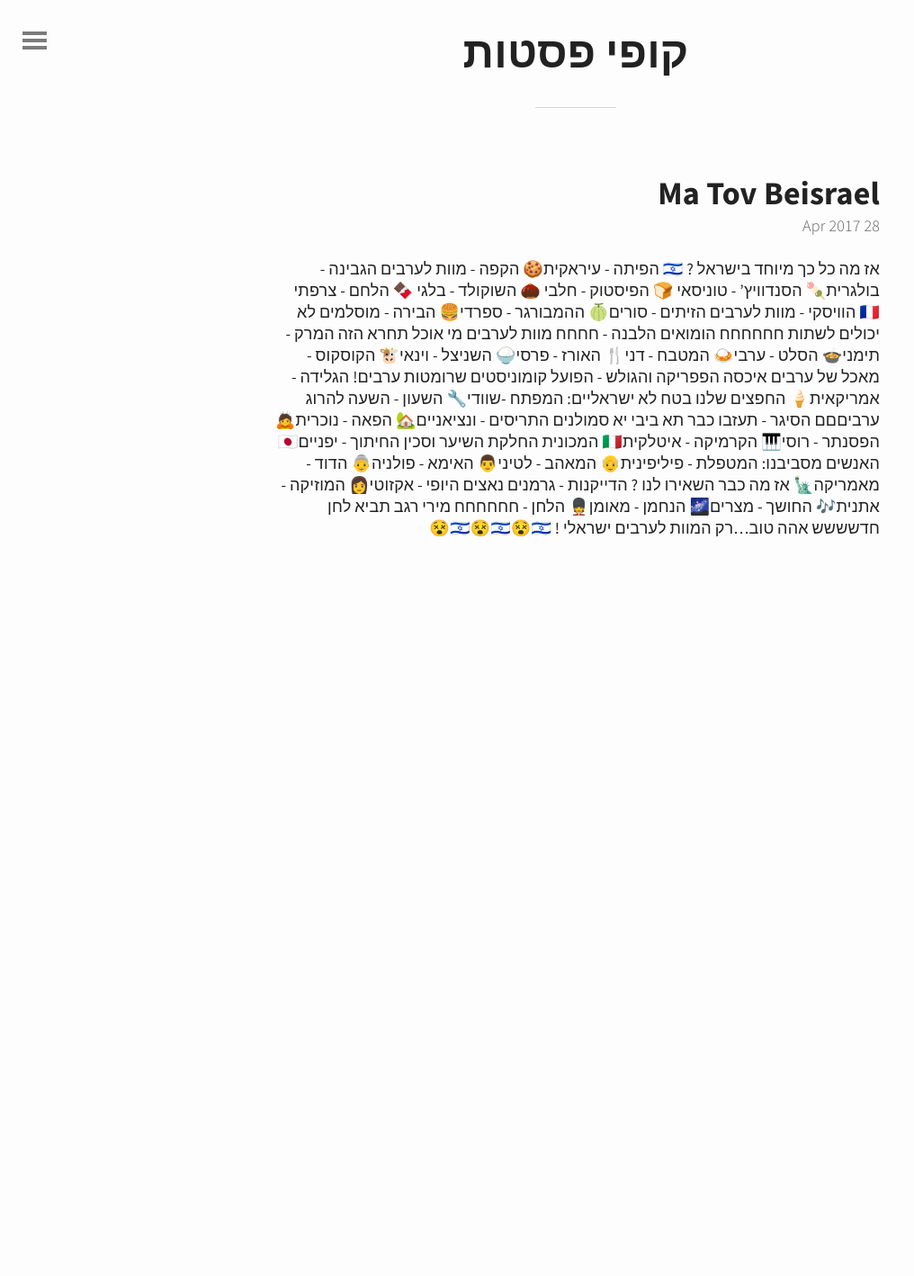
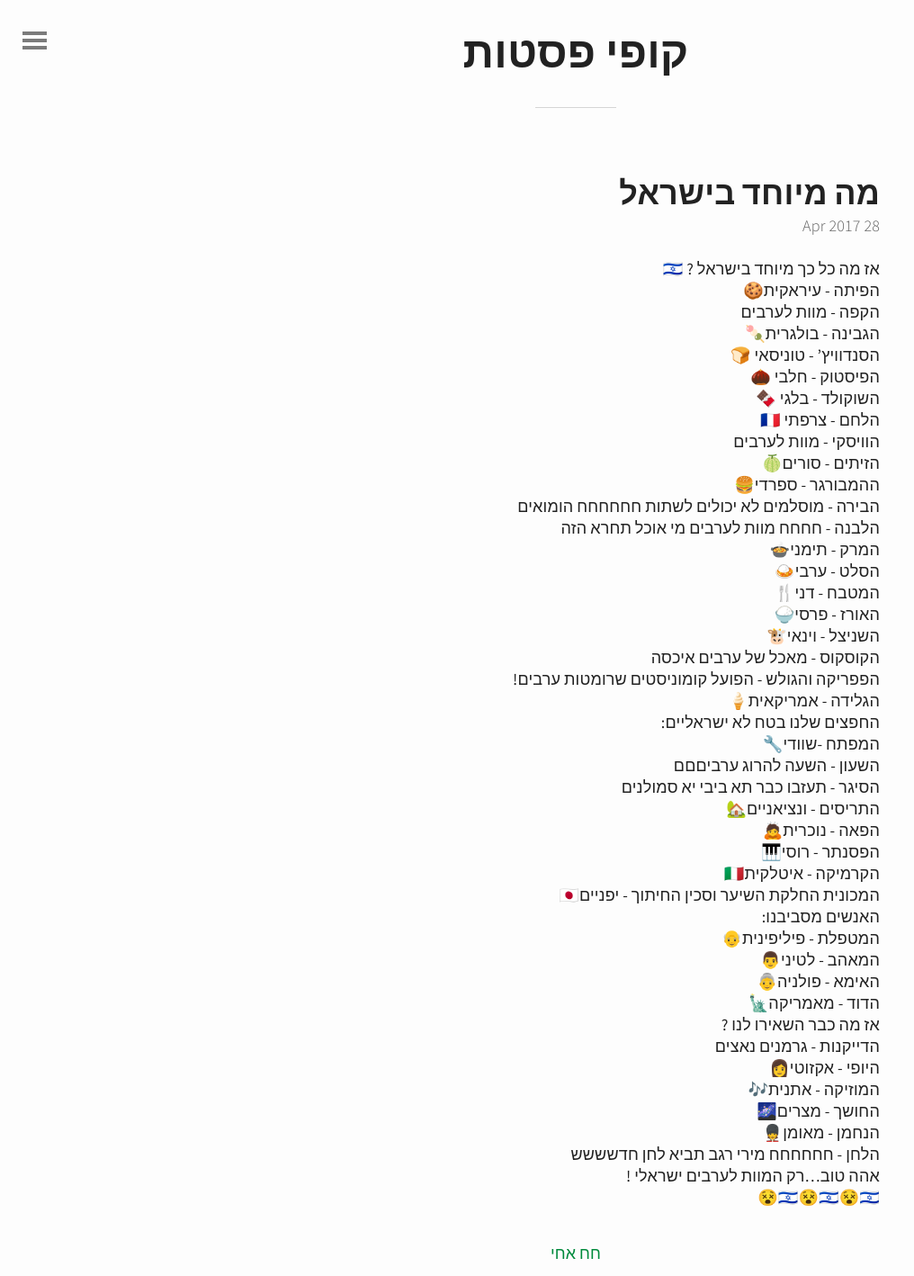
Before and after one commit to copypastot/copypastot.github.io, a Jekyll site: the page built from _posts/2017-04-28-ma-tov-beisrael.md, in a window 1280 px wide. Shown: the whole page at 90% size, without its empty margins (0-1016 px from the left). Built offline with Jekyll 4.4.1, drawn with Linux system fonts in a browser that asks for light colours; before the commit the page ends 900 px from its top, so only the background shows below that.

Commit message:
new pasta

```diff
--- a/_posts/2017-04-28-ma-tov-beisrael.md
+++ b/_posts/2017-04-28-ma-tov-beisrael.md
@@ -1,3 +1,6 @@
+---
+title: מה מיוחד בישראל
+---
 אז מה כל כך מיוחד בישראל ? 🇮🇱
 הפיתה - עיראקית🍪
 הקפה - מוות לערבים
--- a/css/main.scss
+++ b/css/main.scss
@@ -12,4 +12,5 @@ body {
 
 footer {
 	background-color: #FDFDFD;
+	color: #008A3C;
 }
```
